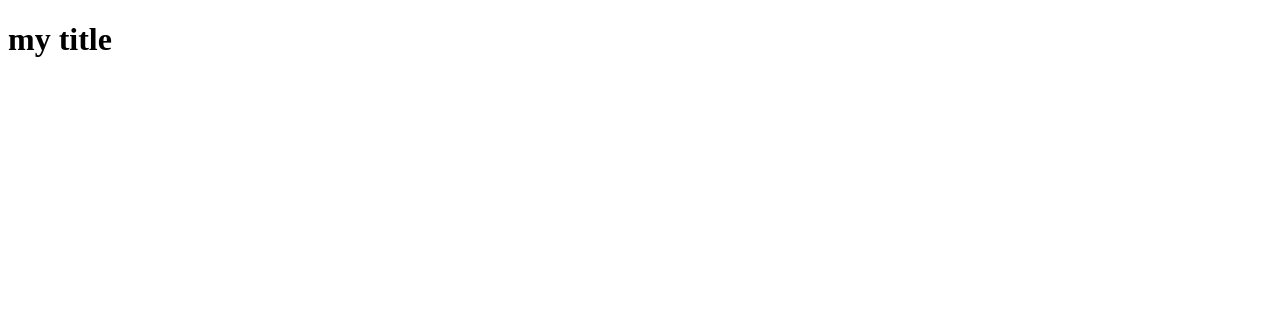
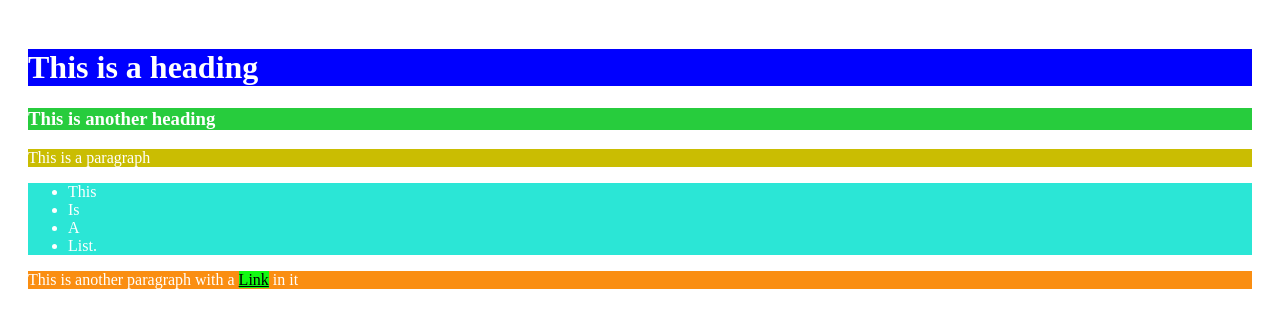
Before and after one commit to Sefdine/Openclassroom_CSS, a plain HTML site: page index.html in a window 1280 px wide. Drawn offline with Linux system fonts and the light colour scheme.

Commit message:
Chapter 1 (#2)

```diff
--- a/index.html
+++ b/index.html
@@ -8,6 +8,15 @@
     <title>Document</title>
 </head>
 <body>
-    <h1>my title</h1>
+    <h1>This is a heading</h1>
+    <h3>This is another heading</h3>
+    <p id="one">This is a paragraph</p>
+    <ul>
+        <li>This</li>
+        <li>Is</li>
+        <li>A</li>
+        <li>List.</li>
+    </ul>
+    <p id="two">This is another paragraph with a <a href="#">Link</a> in it</p>
 </body>
 </html>
--- a/style.css
+++ b/style.css
@@ -0,0 +1,30 @@
+body {
+    color: #fff;
+    font-family: Futura;
+    padding: 20px;
+}
+
+h1 {
+    background-color: blue;
+}
+
+h3 {
+    background-color: rgb(39, 204, 61);
+}
+
+#one {
+    background-color: rgb(202, 189, 2);
+}
+
+ul {
+    background-color: rgb(43, 230, 214);
+}
+
+#two {
+    background-color: rgb(250, 142, 18);
+}
+
+a {
+    background-color: rgb(18, 250, 18);
+    color: #000;
+}
```
